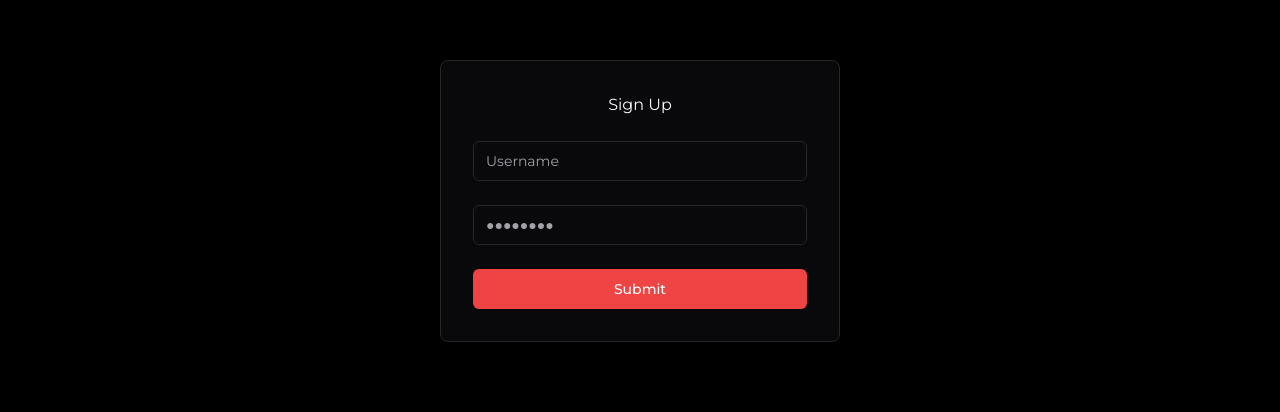
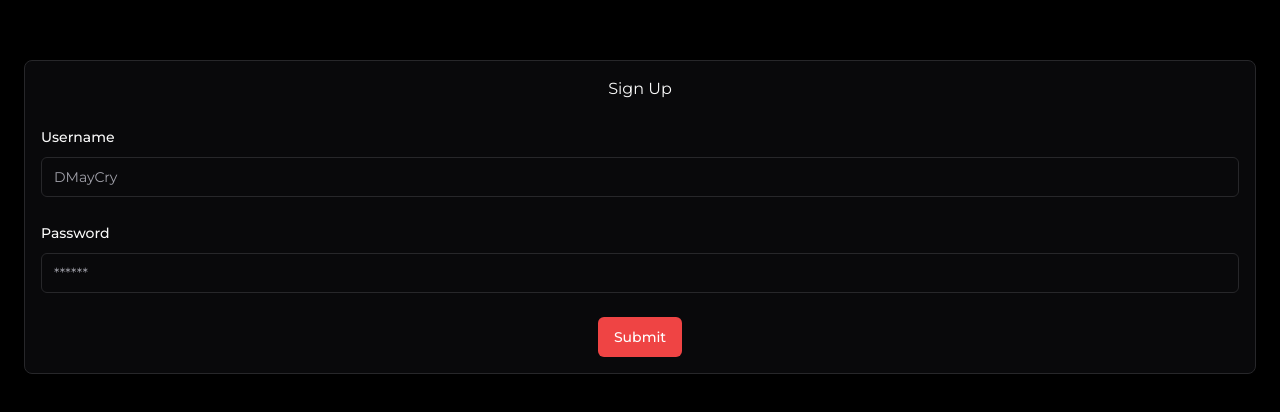
Before and after one commit to etherbits/ipo, a Next.js app: page /sign-up in a window 1280 px wide. Shown: the part 120-532 px from the top of the page. Built offline with nearby package versions, Linux system fonts and the light colour scheme.

Commit message:
super sign up form client side

```diff
--- a/app/(auth)/sign-up/page.tsx
+++ b/app/(auth)/sign-up/page.tsx
@@ -1,16 +1,42 @@
+"use client";
+
 import { Button } from "@/components/ui/button";
 import { Card } from "@/components/ui/card";
+import { Form } from "@/components/ui/form";
 import { Input } from "@/components/ui/input";
+import { zodResolver } from "@hookform/resolvers/zod";
+import { useForm } from "react-hook-form";
+import * as z from "zod";
+import { formSchema } from "./schema";
+import FormInput from "@/components/ui/formInput";
 
-export default async function SignUp() {
+export default function SignUp() {
+  // 1. Define your form.
+  const form = useForm<z.infer<typeof formSchema>>({
+    resolver: zodResolver(formSchema),
+    defaultValues: {
+      username: "",
+    },
+  });
+
+  // 2. Define a submit handler.
+  async function onSubmit(values: z.infer<typeof formSchema>) {
+    console.log(values);
+  }
+
   return (
-    <Card className="w-[400px] mx-auto my-[20vh]">
-      <form className="flex flex-col p-8 gap-6 text-center">
-        <h1>Sign Up</h1>
-        <Input type="text" placeholder="Username" />
-        <Input type="password" placeholder="●●●●●●●●" />
-        <Button>Submit</Button>
-      </form>
+    <Card className="w-full mx-auto my-[20vh]">
+      <Form {...form}>
+        <form
+          action={() => onSubmit}
+          className="flex flex-col items-center p-4 gap-6"
+        >
+          <h1>Sign Up</h1>
+          <FormInput name="username" placeholder="DMayCry"/>
+          <FormInput type="password" name="password" placeholder="******" />
+          <Button>Submit</Button>
+        </form>
+      </Form>
     </Card>
   );
 }
--- /dev/null
+++ b/app/(auth)/sign-up/schema.ts
@@ -0,0 +1,6 @@
+import * as z from "zod";
+
+export const formSchema = z.object({
+  username: z.string().min(1).max(64),
+  password: z.string().min(1).max(256),
+});
--- /dev/null
+++ b/components/ui/form.tsx
@@ -0,0 +1,176 @@
+import * as React from "react"
+import * as LabelPrimitive from "@radix-ui/react-label"
+import { Slot } from "@radix-ui/react-slot"
+import {
+  Controller,
+  ControllerProps,
+  FieldPath,
+  FieldValues,
+  FormProvider,
+  useFormContext,
+} from "react-hook-form"
+
+import { cn } from "@/lib/utils"
+import { Label } from "@/components/ui/label"
+
+const Form = FormProvider
+
+type FormFieldContextValue<
+  TFieldValues extends FieldValues = FieldValues,
+  TName extends FieldPath<TFieldValues> = FieldPath<TFieldValues>
+> = {
+  name: TName
+}
+
+const FormFieldContext = React.createContext<FormFieldContextValue>(
+  {} as FormFieldContextValue
+)
+
+const FormField = <
+  TFieldValues extends FieldValues = FieldValues,
+  TName extends FieldPath<TFieldValues> = FieldPath<TFieldValues>
+>({
+  ...props
+}: ControllerProps<TFieldValues, TName>) => {
+  return (
+    <FormFieldContext.Provider value={{ name: props.name }}>
+      <Controller {...props} />
+    </FormFieldContext.Provider>
+  )
+}
+
+const useFormField = () => {
+  const fieldContext = React.useContext(FormFieldContext)
+  const itemContext = React.useContext(FormItemContext)
+  const { getFieldState, formState } = useFormContext()
+
+  const fieldState = getFieldState(fieldContext.name, formState)
+
+  if (!fieldContext) {
+    throw new Error("useFormField should be used within <FormField>")
+  }
+
+  const { id } = itemContext
+
+  return {
+    id,
+    name: fieldContext.name,
+    formItemId: `${id}-form-item`,
+    formDescriptionId: `${id}-form-item-description`,
+    formMessageId: `${id}-form-item-message`,
+    ...fieldState,
+  }
+}
+
+type FormItemContextValue = {
+  id: string
+}
+
+const FormItemContext = React.createContext<FormItemContextValue>(
+  {} as FormItemContextValue
+)
+
+const FormItem = React.forwardRef<
+  HTMLDivElement,
+  React.HTMLAttributes<HTMLDivElement>
+>(({ className, ...props }, ref) => {
+  const id = React.useId()
+
+  return (
+    <FormItemContext.Provider value={{ id }}>
+      <div ref={ref} className={cn("space-y-2", className)} {...props} />
+    </FormItemContext.Provider>
+  )
+})
+FormItem.displayName = "FormItem"
+
+const FormLabel = React.forwardRef<
+  React.ElementRef<typeof LabelPrimitive.Root>,
+  React.ComponentPropsWithoutRef<typeof LabelPrimitive.Root>
+>(({ className, ...props }, ref) => {
+  const { error, formItemId } = useFormField()
+
+  return (
+    <Label
+      ref={ref}
+      className={cn(error && "text-destructive", className)}
+      htmlFor={formItemId}
+      {...props}
+    />
+  )
+})
+FormLabel.displayName = "FormLabel"
+
+const FormControl = React.forwardRef<
+  React.ElementRef<typeof Slot>,
+  React.ComponentPropsWithoutRef<typeof Slot>
+>(({ ...props }, ref) => {
+  const { error, formItemId, formDescriptionId, formMessageId } = useFormField()
+
+  return (
+    <Slot
+      ref={ref}
+      id={formItemId}
+      aria-describedby={
+        !error
+          ? `${formDescriptionId}`
+          : `${formDescriptionId} ${formMessageId}`
+      }
+      aria-invalid={!!error}
+      {...props}
+    />
+  )
+})
+FormControl.displayName = "FormControl"
+
+const FormDescription = React.forwardRef<
+  HTMLParagraphElement,
+  React.HTMLAttributes<HTMLParagraphElement>
+>(({ className, ...props }, ref) => {
+  const { formDescriptionId } = useFormField()
+
+  return (
+    <p
+      ref={ref}
+      id={formDescriptionId}
+      className={cn("text-sm text-muted-foreground", className)}
+      {...props}
+    />
+  )
+})
+FormDescription.displayName = "FormDescription"
+
+const FormMessage = React.forwardRef<
+  HTMLParagraphElement,
+  React.HTMLAttributes<HTMLParagraphElement>
+>(({ className, children, ...props }, ref) => {
+  const { error, formMessageId } = useFormField()
+  const body = error ? String(error?.message) : children
+
+  if (!body) {
+    return null
+  }
+
+  return (
+    <p
+      ref={ref}
+      id={formMessageId}
+      className={cn("text-sm font-medium text-destructive", className)}
+      {...props}
+    >
+      {body}
+    </p>
+  )
+})
+FormMessage.displayName = "FormMessage"
+
+export {
+  useFormField,
+  Form,
+  FormItem,
+  FormLabel,
+  FormControl,
+  FormDescription,
+  FormMessage,
+  FormField,
+}
--- /dev/null
+++ b/components/ui/formInput.tsx
@@ -0,0 +1,37 @@
+import {
+  FormControl,
+  FormField,
+  FormItem,
+  FormLabel,
+  FormMessage,
+} from "./form";
+import { Input } from "./input";
+import { InputHTMLAttributes } from "react";
+
+type Props = {
+  name: string;
+  label?: string;
+} & InputHTMLAttributes<HTMLInputElement>;
+
+const FormInput: React.FC<Props> = ({ label, ...rest }) => {
+  return (
+    <FormField
+      name={rest.name}
+      render={({ field }) => (
+        <FormItem className="w-full">
+          <FormLabel className="capitalize">{label ?? field.name}</FormLabel>
+          <FormControl>
+            <Input
+              placeholder={rest.placeholder ?? rest.name}
+              {...rest}
+              {...field}
+            />
+          </FormControl>
+          <FormMessage />
+        </FormItem>
+      )}
+    />
+  );
+};
+
+export default FormInput;
--- /dev/null
+++ b/components/ui/label.tsx
@@ -0,0 +1,26 @@
+"use client"
+
+import * as React from "react"
+import * as LabelPrimitive from "@radix-ui/react-label"
+import { cva, type VariantProps } from "class-variance-authority"
+
+import { cn } from "@/lib/utils"
+
+const labelVariants = cva(
+  "text-sm font-medium leading-none peer-disabled:cursor-not-allowed peer-disabled:opacity-70"
+)
+
+const Label = React.forwardRef<
+  React.ElementRef<typeof LabelPrimitive.Root>,
+  React.ComponentPropsWithoutRef<typeof LabelPrimitive.Root> &
+    VariantProps<typeof labelVariants>
+>(({ className, ...props }, ref) => (
+  <LabelPrimitive.Root
+    ref={ref}
+    className={cn(labelVariants(), className)}
+    {...props}
+  />
+))
+Label.displayName = LabelPrimitive.Root.displayName
+
+export { Label }
--- a/package.json
+++ b/package.json
@@ -9,9 +9,11 @@
     "lint": "next lint"
   },
   "dependencies": {
+    "@hookform/resolvers": "^3.3.1",
     "@next/env": "^13.5.3",
     "@planetscale/database": "^1.11.0",
     "@prisma/client": "5.3.1",
+    "@radix-ui/react-label": "^2.0.2",
     "@radix-ui/react-slot": "^1.0.2",
     "class-variance-authority": "^0.7.0",
     "clsx": "^2.0.0",
@@ -22,8 +24,10 @@
     "next-themes": "^0.2.1",
     "react": "latest",
     "react-dom": "latest",
+    "react-hook-form": "^7.47.0",
     "tailwind-merge": "^1.14.0",
-    "tailwindcss-animate": "^1.0.7"
+    "tailwindcss-animate": "^1.0.7",
+    "zod": "^3.22.2"
   },
   "devDependencies": {
     "@types/node": "latest",
```
Also changed, not shown: 1 other file (tests, documents, lock files or other folders).
